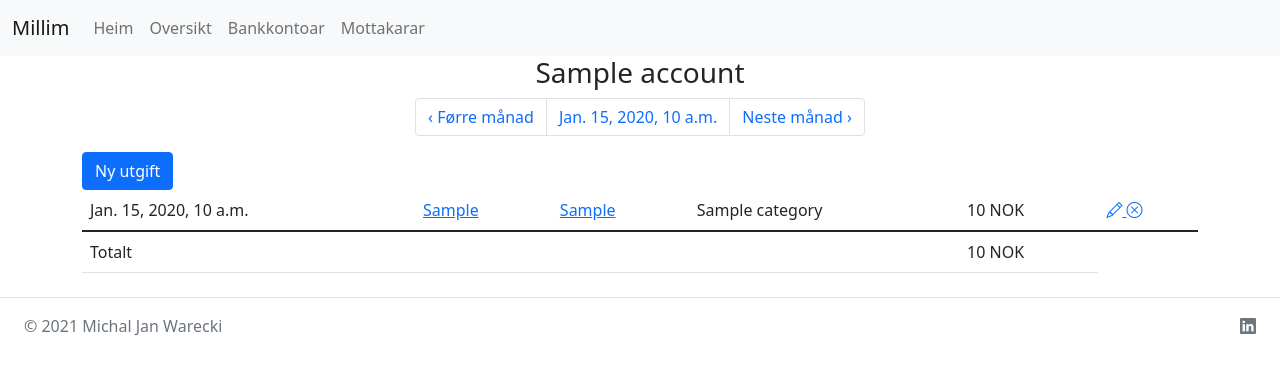
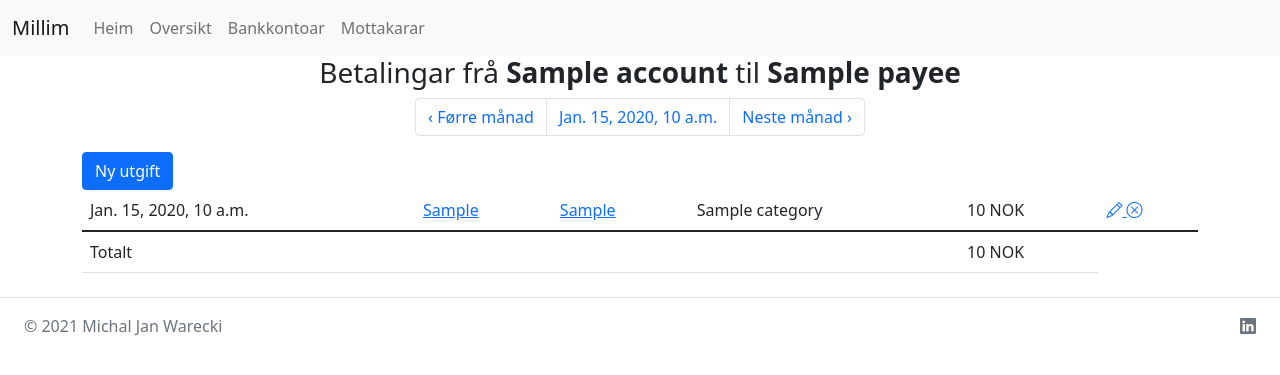
Before and after one commit to DarthMikke/bookkeeper, a Django app: template templates/monthly_list.html in a window 1280 px wide. Shown: the top 375 px of the page. Run offline with Django 3.2, Linux system fonts and the light colour scheme; the template is opened without the code that fills it: most values are stand-ins (such as "Sample title", 1, 10 or a date in 2020).

Commit message:
Header in monthly list (#25).

```diff
--- a/templates/monthly_list.html
+++ b/templates/monthly_list.html
@@ -1,6 +1,13 @@
 {% extends 'base.html' %}
 {% block content %}
-    <h3 class="text-center">{{ account.name }}</h3>
+    <h3 class="text-center">Betalingar
+        {% if account %}
+            frå <strong>{{ account.name }}</strong>
+        {% endif %}
+        {% if payee %}
+            til <strong>{{ payee.name }}</strong>
+        {% endif %}
+    </h3>
     <nav aria-label="Change date" class="justify-content-center">
     <ul class="pagination justify-content-center">
     <li class="page-item">
--- a/views.py
+++ b/views.py
@@ -234,8 +234,10 @@ class MonthlyList(View):
         }
         if 'account' in request.GET.keys():
             filters['from_account_id'] = request.GET['account']
+            context['account'] = BankAccount.objects.get(id=request.GET['account'])
         if 'payee' in request.GET.keys():
             filters['to_account_id'] = request.GET['payee']
+            context['payee'] = SpendingAccount.objects.get(id=request.GET['payee'])
         context['receipts'] = Receipt.objects.filter(**filters)
         context['total'] = sum([x.amount for x in context['receipts']])
         return render(request, 'monthly_list.html', context)
```
